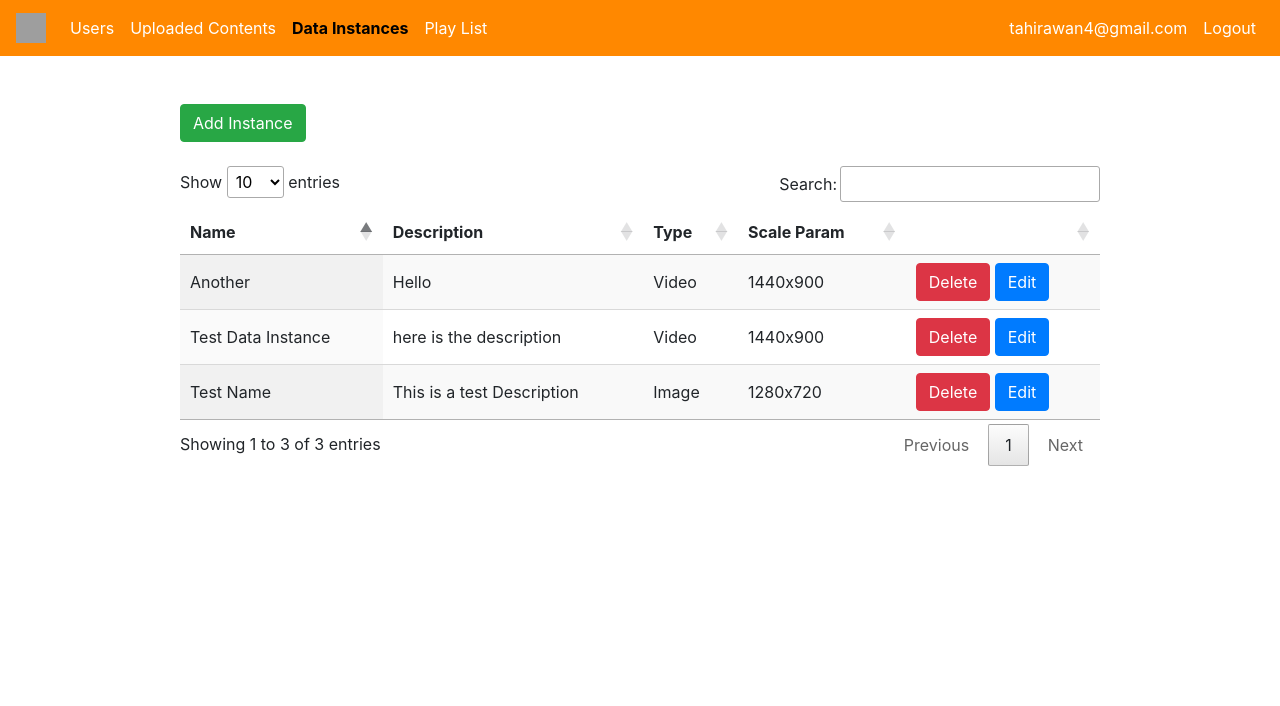
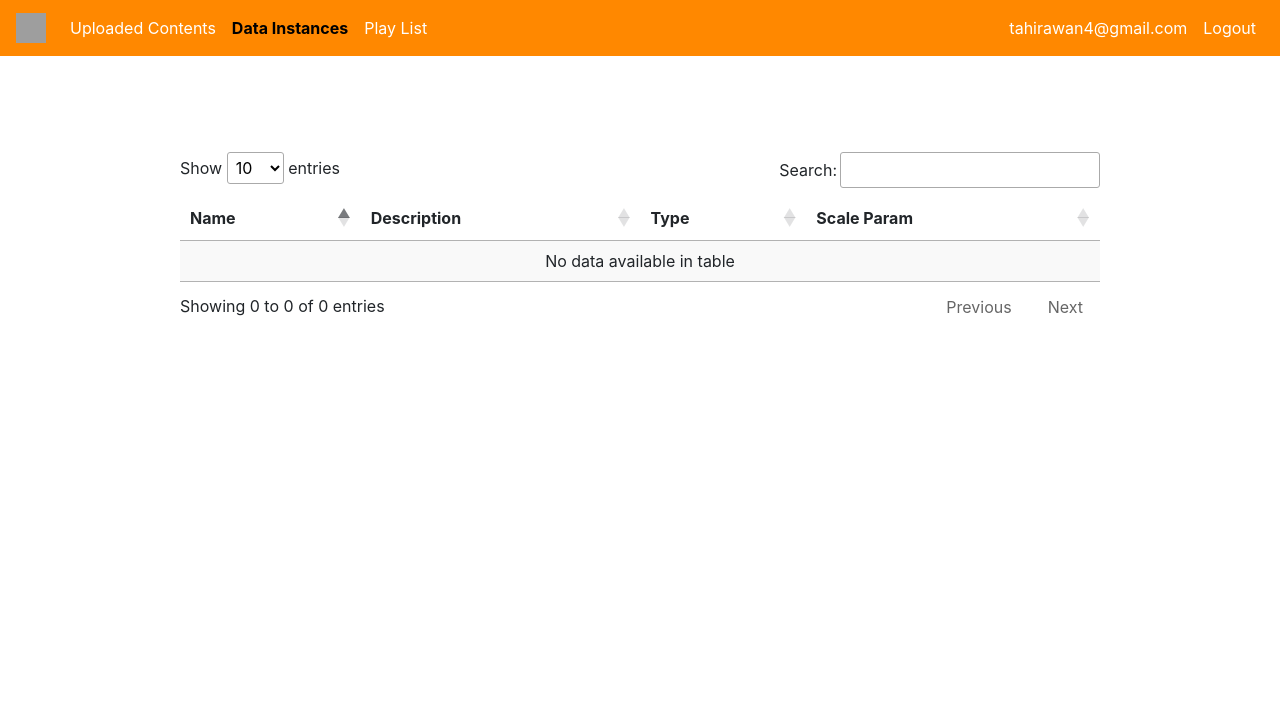
Before and after one commit to tahirawan4/ffmpeg-flask, a Flask app: page /all_data_instances in a window 1280 px wide. Shown: the top 706 px of the page. Run offline with Flask 2, Linux system fonts and the light colour scheme; a user stored in the database is signed in; data comes from the database, SQL or seed files in the repository; both versions use the stored data as it was after the commit; some libraries are stand-ins or nearby versions; grey boxes are pictures that could not be loaded.

Commit message:
all configurations done

```diff
--- a/project/main.py
+++ b/project/main.py
@@ -83,7 +83,10 @@ def upload_file():
 @login_required
 def upload_content():
     form = UploadForm()
-    data_instances = DataInstance.query.all()
+    if current_user.get_user_role() == 'admin':
+        data_instances = DataInstance.query.all()
+    else:
+        data_instances = current_user.data_instances
     if request.method == 'POST':
         if form.validate():
             import magic
@@ -97,10 +100,13 @@ def upload_content():
                                              to_date=form.to_date.data,
                                              content=second_filename, linie=form.linie.data or 0, file_type=file_type,
                                              data_instance=form.data_instance.data)
+
             db.session.add(upload_content)
             db.session.commit()
 
-            convert_video(filename, second_filename)
+            data_instance = DataInstance.query.filter_by(id=upload_content.data_instance).first()
+
+            convert_video(filename, second_filename, data_instance.ffmpeg_params)
             flash('Content Uploaded Successfully')
             return redirect(url_for('uploaded_contents'))
 
@@ -184,16 +190,28 @@ def platform_users():
 @app.route('/uploaded_contents', methods=['GET', 'POST'])
 @login_required
 def uploaded_contents():
-    data_instances = UploadedContent.query.all()
+    if current_user.get_user_role() == 'admin':
+        data_instances = UploadedContent.query.all()
+    else:
+        data_instances = current_user.data_instances
+        data = []
+        for instance in data_instances:
+            data.extend(UploadedContent.query.filter_by(data_instance=instance.id))
+        data_instances = data
+
     return render_template('uploaded_contents.html', uploaded_contents='active', data_instances=data_instances)
 
 
-def convert_video(video_input, video_output):
-    print(os.path.join(app.config['UPLOAD_FOLDER'], video_input))
-    cmds = ['ffmpeg', '-i', os.path.join(app.config['UPLOAD_FOLDER'], video_input),
-            '-vf', 'scale=1440x900', '-vcodec', 'libx264', '-an', '-sn', '-map_metadata', '-1', '-preset', 'slower',
-            '-crf', '15', '-r', '25', '-pix_fmt', 'yuv420p', '-t', '14',
-            os.path.join(app.config['UPLOAD_FOLDER'], video_output)]
+def convert_video(video_input, video_output, ffmpeg_params):
+    print(ffmpeg_params.split(' '))
+    cmds = ['ffmpeg', '-i', os.path.join(app.config['UPLOAD_FOLDER'], video_input)]
+    cmds.extend(ffmpeg_params.split(' '))
+    cmds.extend([os.path.join(app.config['UPLOAD_FOLDER'], video_output)])
+
+    # cmds = ['ffmpeg', '-i', os.path.join(app.config['UPLOAD_FOLDER'], video_input),
+    #         '-vf', 'scale=1440x900', '-vcodec', 'libx264', '-an', '-sn', '-map_metadata', '-1', '-preset', 'slower',
+    #         '-crf', '15', '-r', '25', '-pix_fmt', 'yuv420p', '-t', '14',
+    #         os.path.join(app.config['UPLOAD_FOLDER'], video_output)]
 
     subprocess.Popen(cmds)
 
@@ -201,14 +219,28 @@ def convert_video(video_input, video_output):
 @app.route('/playlist', methods=['GET'])
 @login_required
 def playlist():
-    data_instances = UploadedContent.query.all()
+    now = datetime.datetime.now().date()
+    print(now)
+    if current_user.get_user_role() == 'admin':
+        data_instances = UploadedContent.query.filter(db.func.date(UploadedContent.from_date) <= now,
+                                                      db.func.date(UploadedContent.to_date) >= now).all()
+
+    else:
+        data_instances = current_user.data_instances
+        data = []
+        for instance in data_instances:
+            data.extend(UploadedContent.query.filter(db.func.date(UploadedContent.from_date) <= now,
+                                                     db.func.date(UploadedContent.to_date) >= now,
+                                                     UploadedContent.data_instance == instance.id).all())
+        data_instances = data
+
     data = []
     for instance in data_instances:
         data.append({
             "type": str(instance.file_type),
             "Linie": str(instance.linie),
             "date_from": instance.from_date.strftime("%m.%d.%Y"),
-            "to_from": instance.to_date.strftime("%m.%d.%Y"),
+            "date_to": instance.to_date.strftime("%m.%d.%Y"),
             "filename": "{}{}/{}".format(request.url_root, 'uploads', instance.content)
         })
 
@@ -218,7 +250,11 @@ def playlist():
 @app.route('/all_data_instances', methods=['GET', 'POST'])
 @login_required
 def data_instances():
-    data_instances = DataInstance.query.all()
+    if current_user.get_user_role() == 'admin':
+        data_instances = DataInstance.query.all()
+    else:
+        data_instances = current_user.data_instances
+
     return render_template('data_instances.html', data_instance='active', data_instances=data_instances)
 
 
--- a/project/templates/base.html
+++ b/project/templates/base.html
@@ -70,9 +70,13 @@
         <ul class="navbar-nav mr-auto">
 
             {% if current_user.is_authenticated %}
-                <li class="nav-item">
-                    <a class="nav-link {{ platform_users }}" href="{{ url_for('platform_users') }}">Users</a>
-                </li>
+                {% if current_user.get_user_role() == 'admin' %}
+                    <li class="nav-item">
+                        <a class="nav-link {{ platform_users }}"
+                           href="{{ url_for('platform_users') }}">Users/Linking</a>
+                    </li>
+                {% endif %}
+
                 <li class="nav-item">
                     <a class="nav-link {{ uploaded_contents }}" href="{{ url_for('uploaded_contents') }}">Uploaded
                         Contents</a>
--- a/project/templates/data_instances.html
+++ b/project/templates/data_instances.html
@@ -6,7 +6,10 @@
     <br>
     <br>
 
-    <a href="{{ url_for('add_data_instabce_new') }}" class="btn btn-success">Add Instance</a>
+    {% if current_user.get_user_role() == 'admin' %}
+        <a href="{{ url_for('add_data_instabce_new') }}" class="btn btn-success">Add Instance</a>
+    {% endif %}
+
     <br>
     <br>
     <table id="table_id" class="display">
@@ -16,7 +19,9 @@
             <th>Description</th>
             <th>Type</th>
             <th>Scale Param</th>
-            <th></th>
+            {% if current_user.get_user_role() == 'admin' %}
+                <th></th>
+            {% endif %}
         </tr>
         </thead>
         <tbody>
@@ -26,10 +31,14 @@
                 <td>{{ instance.description }}</td>
                 <td>{{ instance.data_type }}</td>
                 <td>{{ instance.scale_param }}</td>
-                <td><a href="{{ url_for('delete_data_instance', id=instance.id) }}" class="btn btn-danger">Delete</a>
-                    <a
-                            href="{{ url_for('edit_data_instabce_new', id=instance.id) }}"
-                            class="btn btn-primary">Edit</a></td>
+                {% if current_user.get_user_role() == 'admin' %}
+                    <td><a href="{{ url_for('delete_data_instance', id=instance.id) }}"
+                           class="btn btn-danger">Delete</a>
+                        <a
+                                href="{{ url_for('edit_data_instabce_new', id=instance.id) }}"
+                                class="btn btn-primary">Edit</a></td>
+                {% endif %}
+
             </tr>
         {% endfor %}
         </tbody>
--- a/project/templates/platform_users.html
+++ b/project/templates/platform_users.html
@@ -97,7 +97,6 @@
                             </div>
                             <div class="modal-footer">
                                 <button type="button" class="btn btn-secondary" data-dismiss="modal">Close</button>
-                                <button type="button" class="btn btn-primary">Save changes</button>
                             </div>
                         </div>
                     </div>
--- a/project/templates/uploaded_contents.html
+++ b/project/templates/uploaded_contents.html
@@ -27,10 +27,7 @@
                 <td><a href="{{ url_for('uploaded_file', filename=instance.content) }}" target="_blank"><img
                         src="{{ url_for('uploaded_file', filename=instance.content) }}" width="50" height="50"></a></td>
                  <td>{{ instance.file_type }}</td>
-                <td><a href="{{ url_for('delete_instance', id=instance.id) }}" class="btn btn-danger">Delete</a>
-{#                    <a#}
-{#                        href="{{ url_for('edit_user', id=instance.id) }}"#}
-{#                        class="btn btn-primary">Edit</a></td>#}
+                <td>{% if current_user.get_user_role == 'admin' or instance.user == current_user.id %}<a href="{{ url_for('delete_instance', id=instance.id) }}" class="btn btn-danger">Delete</a>{% endif %}
             </tr>
         {% endfor %}
         </tbody>
```
Also changed, not shown: db.sqlite, 2 other files.
